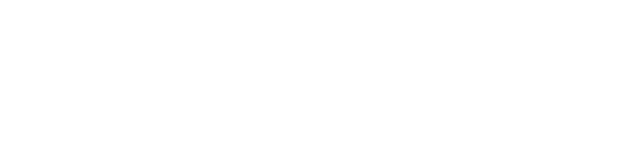
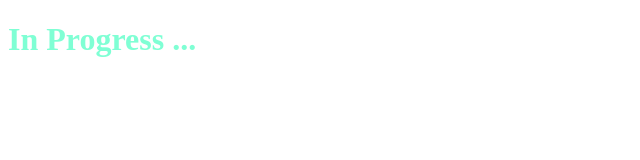
Before and after one commit to adam-shen/my-website, a plain HTML site: page public/hobbies.html in a window 1280 px wide. Shown: the whole page, without its empty margins (0-640 px from the left). Drawn offline with Linux system fonts and the light colour scheme.

Commit message:
Adding In Progress to Hobbies page

```diff
--- a/public/hobbies.html
+++ b/public/hobbies.html
@@ -6,5 +6,7 @@
 </head>
 <body>
 
+    <h1 style = "color:aquamarine">In Progress ...</h1>
+
 </body>
 </html>
```
